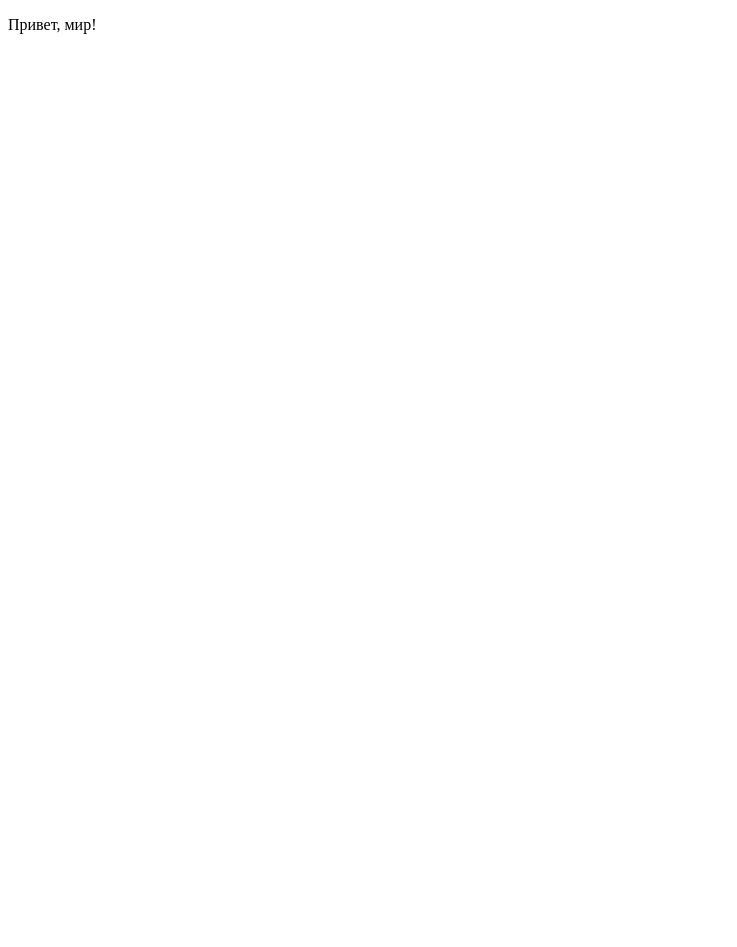
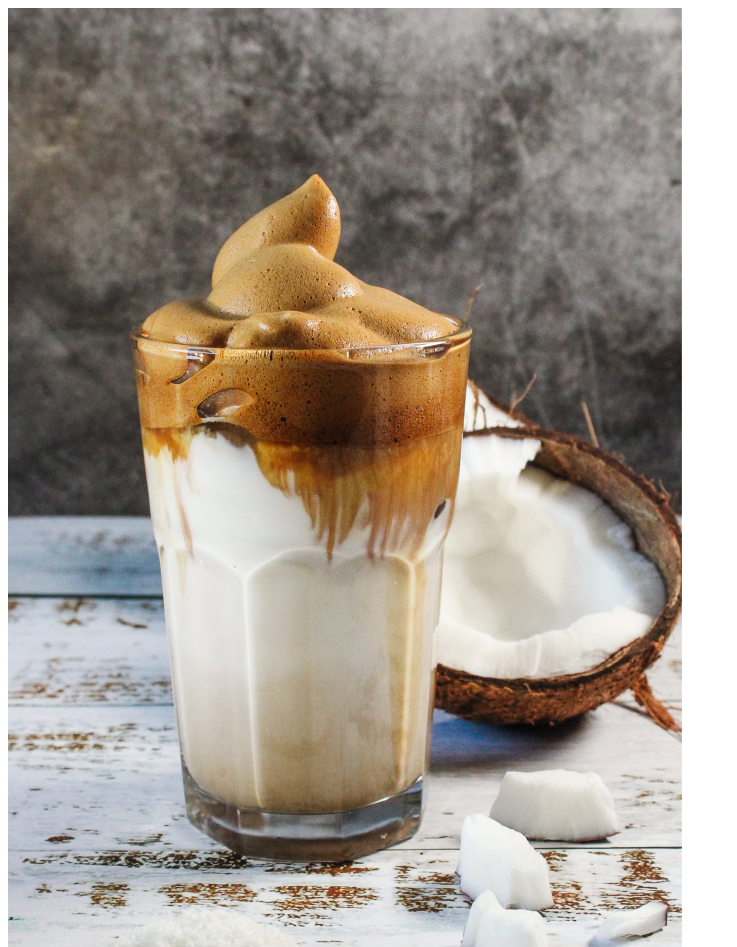
Before and after one commit to rifatshaykhov/JavaScript_rep, a plain HTML site: page index.html in a window 1280 px wide. Shown: the top 947 px of the page, without its empty margins (0-737 px from the left). Before the commit the page ends 800 px from the top, so only its background shows below. Drawn offline with Linux system fonts and the light colour scheme.

Commit message:
Добавление картинки фоном в конейнер

```diff
--- a/index.css
+++ b/index.css
@@ -1,7 +1,3 @@
 body {
     width: 1600px;
 }
-
-div {
-    background-image: url(images/image.png);
-}
--- a/index.html
+++ b/index.html
@@ -6,7 +6,8 @@
   <link rel="stylesheet" href="index.css">
 </head>
 <body>
-  <p>Привет, мир!</p>
-  <div></div>
+  <div class="container">
+    <img src="images/image.png" class="right-image"/>
+  </div>
 </body>
 </html>
```
